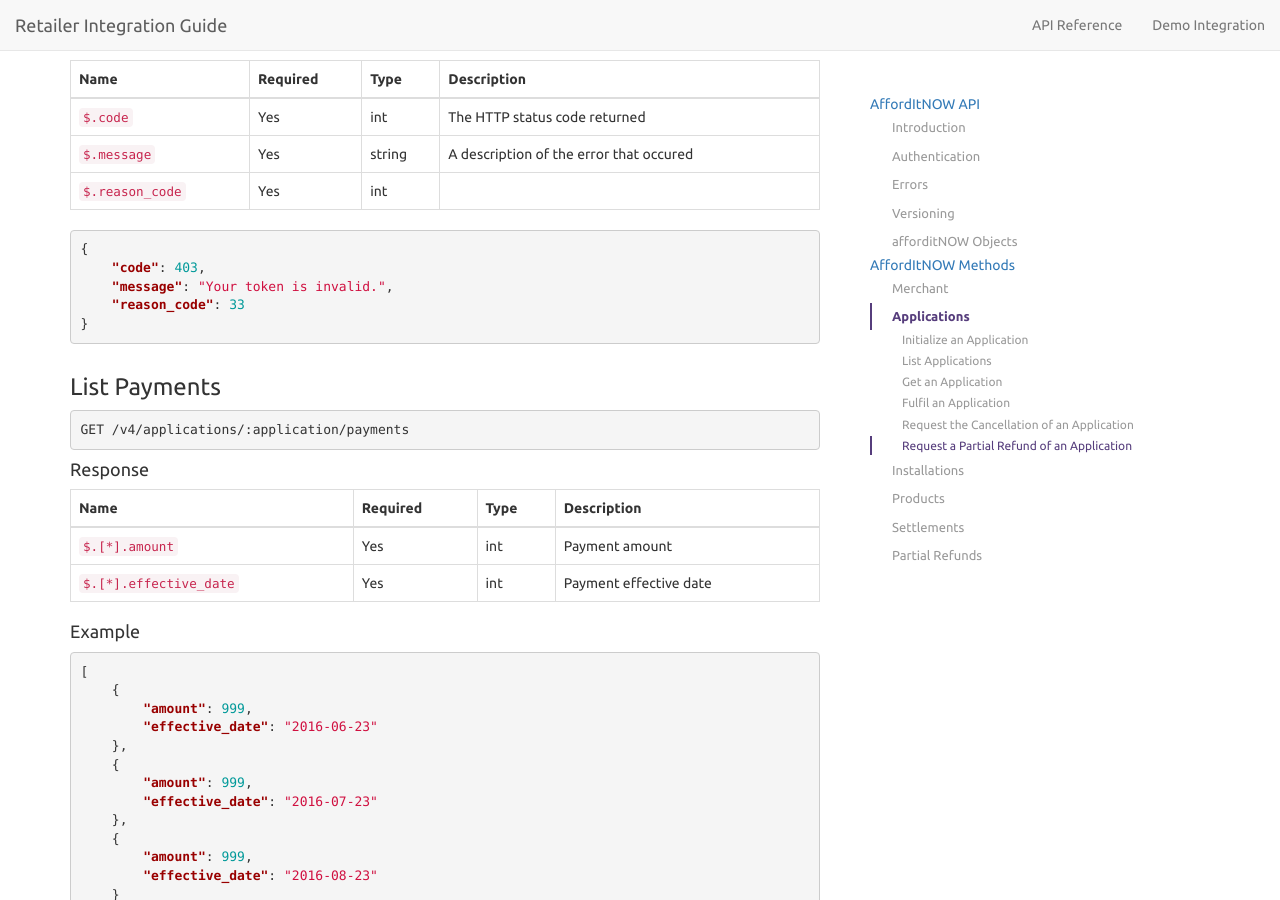
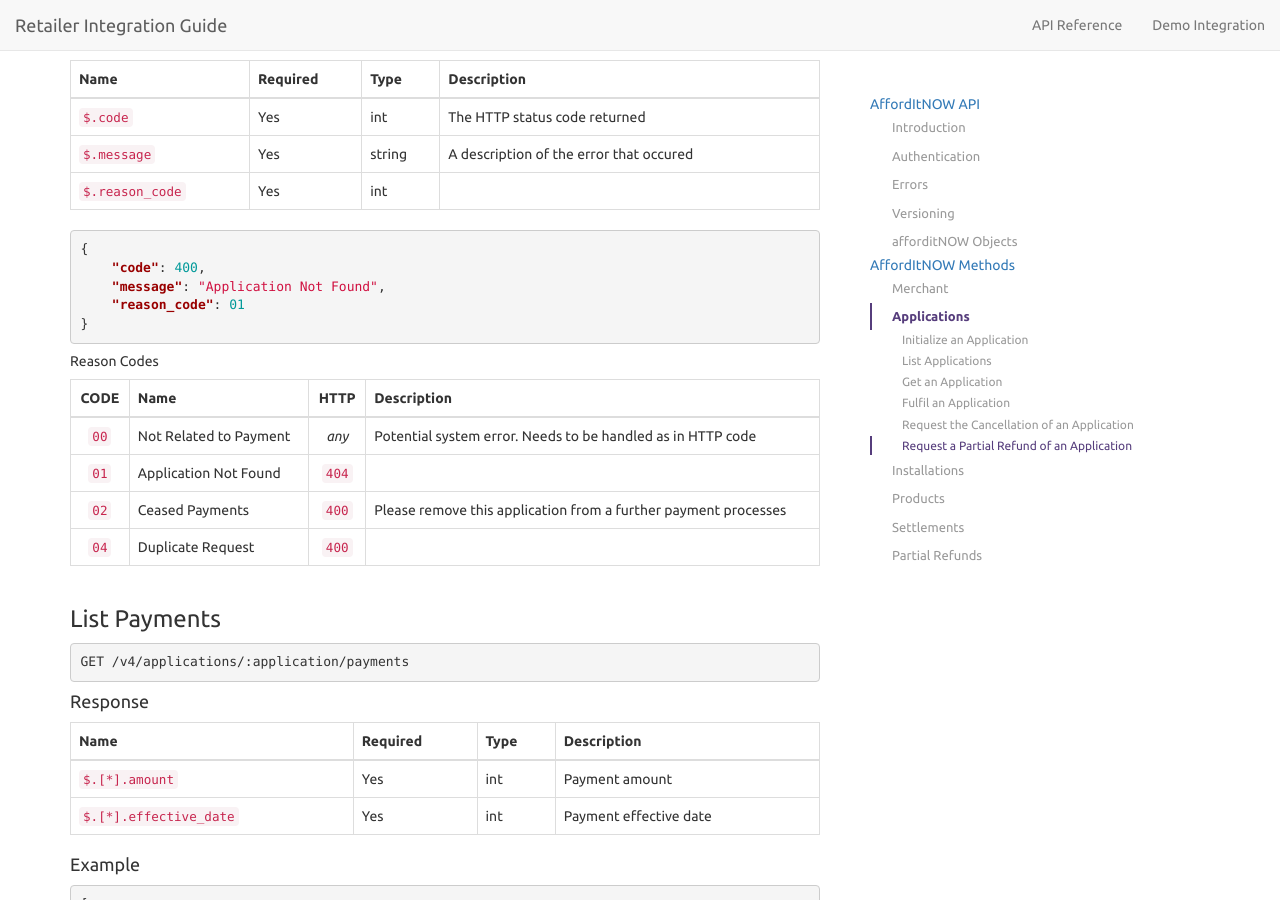
Before and after one commit to PayBreak/retailer-integration-guide, a Jekyll site: the page built from api/index.md, in a window 1280 px wide and 900 px high, scrolled down 15688 px. Built offline with Jekyll 4.4.1, drawn with Linux system fonts in a browser that asks for light colours; nearby versions of some CDN libraries; Markdown is read by kramdown in place of the engine named in the settings.

Commit message:
Reason Codes

````diff
--- a/_includes/v4/applications.md
+++ b/_includes/v4/applications.md
@@ -112,11 +112,20 @@ Name | Required | Type | Description
 
 ```json
 {
-    "code": 403,
-    "message": "Your token is invalid.",
-    "reason_code": 33
+    "code": 400,
+    "message": "Application Not Found",
+    "reason_code": 01
 }
 ```
+
+##### Reason Codes
+
+CODE | Name                   | HTTP  | Description
+:---:|------------------------|:-----:|----------------------------------------------------------------
+`00` | Not Related to Payment | *any* | Potential system error. Needs to be handled as in HTTP code
+`01` | Application Not Found  | `404` |
+`02` | Ceased Payments        | `400` | Please remove this application from a further payment processes
+`04` | Duplicate Request      | `400` |
 
 ### List Payments
 
````
